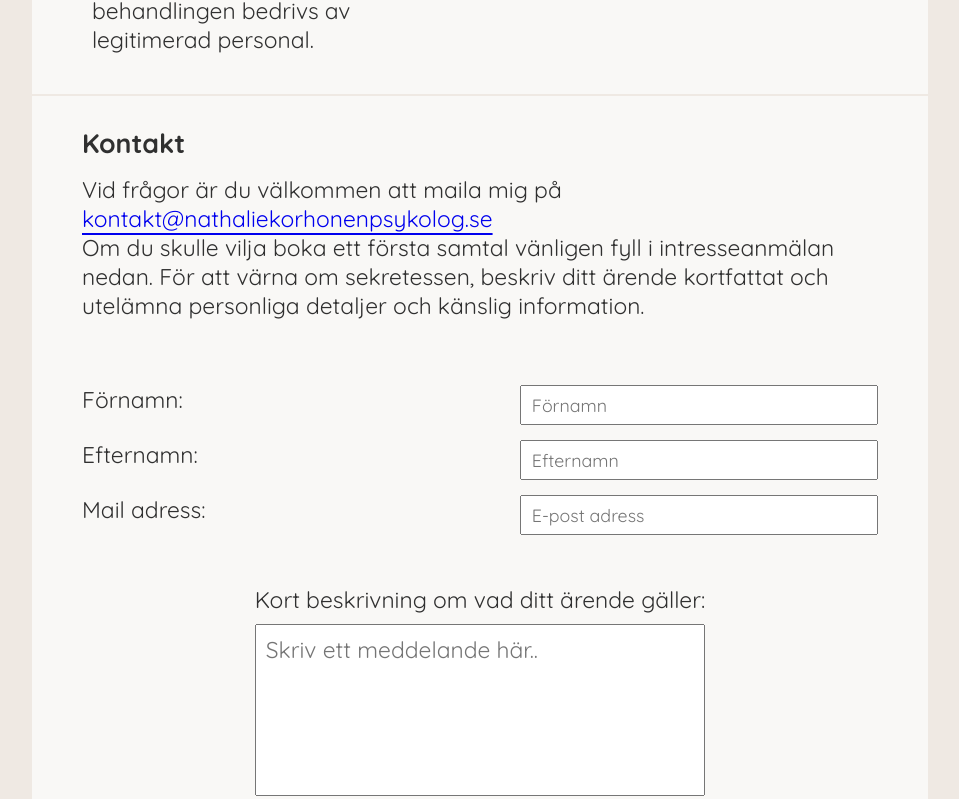
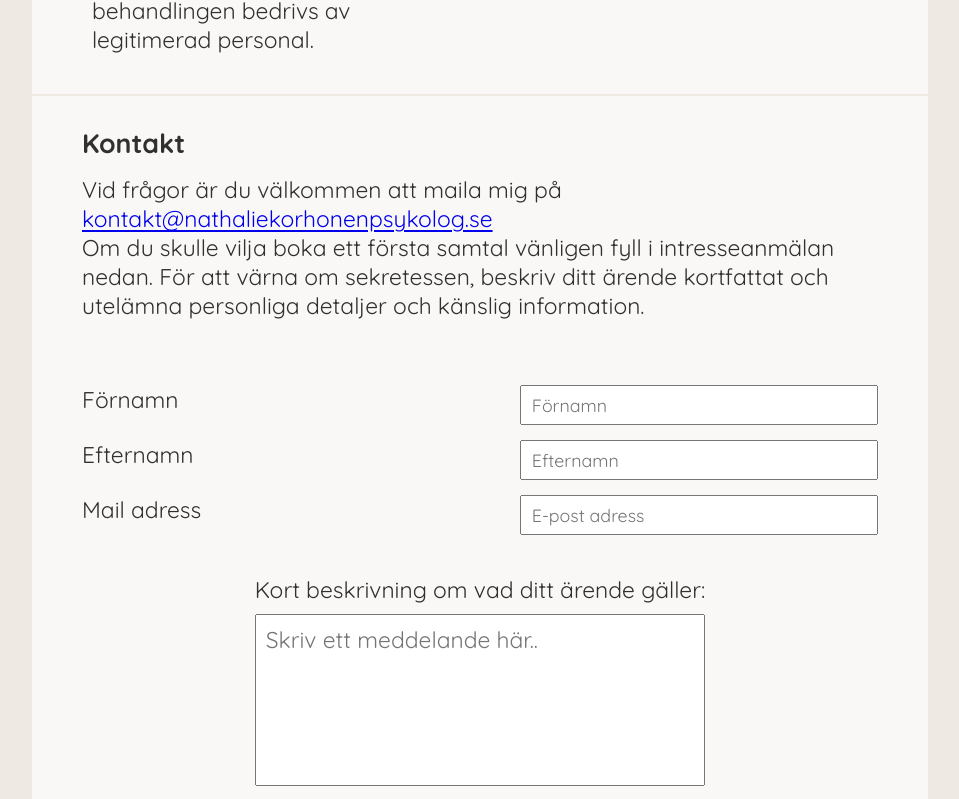
Before and after one commit to DzengiZp/nk-psykolog-ab, a Next.js app in the folder next/: page / in a window 1280 px wide. Shown: the part 3540-4339 px from the top of the page, without its empty margins (160-1119 px from the left). Built offline with nearby package versions, Linux system fonts and the light colour scheme.

Commit message:
Created a form input array and mapped it out because they all share the same styling.
Fixed css overflow bug on smaller screens for Form component.

```diff
--- a/next/src/components/form/Form.tsx
+++ b/next/src/components/form/Form.tsx
@@ -17,6 +17,45 @@ export default function Form() {
 		emailAddress: '',
 		message: '',
 	});
+
+	const inputFields = [
+		{
+			wrapperClassName: styles.firstNameWrapper,
+			labelClassName: styles.firstNameLabel,
+			labelText: 'Förnamn',
+			className: styles.firstNameInput,
+			type: 'text',
+			name: 'firstName',
+			id: 'firstName',
+			value: formInformation.firstName,
+			onChange: handleFormInformation,
+			placeholder: 'Förnamn',
+		},
+		{
+			wrapperClassName: styles.lastNameWrapper,
+			labelClassName: styles.lastNameLabel,
+			labelText: 'Efternamn',
+			className: styles.lastNameInput,
+			type: 'text',
+			name: 'lastName',
+			id: 'lastName',
+			value: formInformation.lastName,
+			onChange: handleFormInformation,
+			placeholder: 'Efternamn',
+		},
+		{
+			wrapperClassName: styles.emailWrapper,
+			labelClassName: styles.emailLabel,
+			labelText: 'Mail adress',
+			className: styles.emailInput,
+			type: 'text',
+			name: 'emailAddress',
+			id: 'emailAddress',
+			value: formInformation.emailAddress,
+			onChange: handleFormInformation,
+			placeholder: 'E-post adress',
+		},
+	];
 
 	function handleFormInformation(event: ChangeEvent<HTMLInputElement> | ChangeEvent<HTMLTextAreaElement>) {
 		const { name, value } = event.target;
@@ -55,54 +94,15 @@ export default function Form() {
 					Om du skulle vilja boka ett första samtal vänligen fyll i intresseanmälan nedan. För att värna om sekretessen, beskriv ditt ärende
 					kortfattat och utelämna personliga detaljer och känslig information.
 				</p>
-				<div className={styles.firstNameWrapper}>
-					<label
-						className={styles.firstNameLabel}
-						htmlFor=''>
-						Förnamn:{' '}
-					</label>
-					<input
-						className={styles.firstNameInput}
-						type='text'
-						name='firstName'
-						id='firstName'
-						value={formInformation.firstName}
-						onChange={handleFormInformation}
-						placeholder='Förnamn'
-					/>
-				</div>
-				<div className={styles.lastNameWrapper}>
-					<label
-						className={styles.lastNameLabel}
-						htmlFor=''>
-						Efternamn:{' '}
-					</label>
-					<input
-						className={styles.lastNameInput}
-						type='text'
-						name='lastName'
-						id='lastName'
-						value={formInformation.lastName}
-						onChange={handleFormInformation}
-						placeholder='Efternamn'
-					/>
-				</div>
-				<div className={styles.emailWrapper}>
-					<label
-						className={styles.emailLabel}
-						htmlFor=''>
-						Mail adress:
-					</label>
-					<input
-						className={styles.emailInput}
-						type='text'
-						name='emailAddress'
-						id='emailAddress'
-						value={formInformation.emailAddress}
-						onChange={handleFormInformation}
-						placeholder='E-post adress'
-					/>
-				</div>
+				{inputFields.map(({ wrapperClassName, labelClassName, labelText, ...inputProps }) => (
+					<div key={inputProps.id} className={wrapperClassName}>
+						<label className={labelClassName} htmlFor={inputProps.id}>
+							{labelText}
+						</label>
+						<input {...inputProps} />
+					</div>
+				))}
+
 				<div className={styles.messageWrapper}>
 					<label
 						className={styles.messageLabel}
--- a/next/src/components/form/form.module.css
+++ b/next/src/components/form/form.module.css
@@ -56,11 +56,15 @@
 
 .formParagraph {
 	margin-bottom: 5rem;
-	overflow-wrap: break-word;
 }
 
 .mailAddress {
-	text-underline-offset: 6px;
+	text-underline-offset: 3px;
+}
+
+.mailAddress {
+	text-underline-offset: 3px;
+	word-break: break-word;
 }
 
 .firstNameWrapper {
@@ -84,7 +88,6 @@
 .emailWrapper {
 	display: flex;
 	justify-content: space-between;
-	margin-bottom: 1rem;
 }
 
 .emailInput {
@@ -108,11 +111,6 @@
 	resize: none;
   padding: 0.5rem;
   font-size: clamp(1.6rem, 1vw + 1rem, 2.6rem);
-}
-
-.messageInput::placeholder {
-	/* font-size: clamp(1.6rem, 1vw + 1rem, 2.6rem); */
-
 }
 
 @media (min-width: 1024px) {
```
